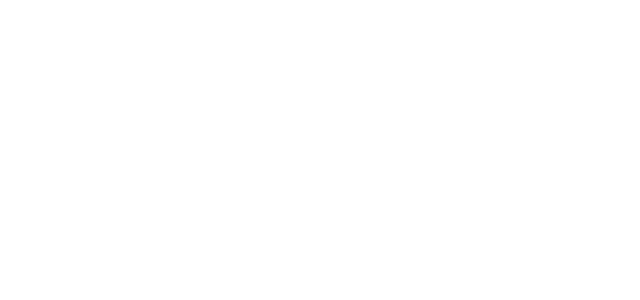
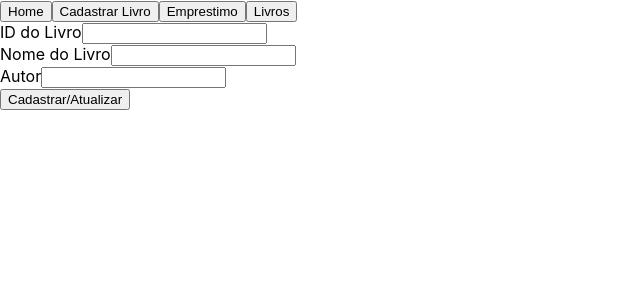
Before and after one commit to AlexandreRodriguesStrapasson/library_PW4, a React (Create React App) app in the folder library/: page /Atualiza_Livro in a window 1280 px wide. Before the commit this address had no page. Shown: the top 300 px of the page, without its empty margins (0-640 px from the left). Built offline with nearby package versions, Linux system fonts and the light colour scheme.

Commit message:
feat: developed the code to register the book

```diff
--- a/library/mock/db.json
+++ b/library/mock/db.json
@@ -1,7 +1,19 @@
 {
-    "books": [
-        {"id": 1,
-        "name": "Harry Potter",
-        "author": "J.K. Rowling"}
-    ]
+  "books": [
+    {
+      "id": "1",
+      "name": "Harry Potter",
+      "author": "J.K. Rowling"
+    },
+    {
+      "id": "12",
+      "name": "Dracula",
+      "author": "Bran Stolker"
+    },
+    {
+      "id": "123",
+      "name": "Senhor dos Anéis",
+      "author": "T"
+    }
+  ]
 }
--- a/library/package.json
+++ b/library/package.json
@@ -7,8 +7,10 @@
     "@testing-library/react": "^13.4.0",
     "@testing-library/user-event": "^13.5.0",
     "json-server": "^0.17.4",
+    "node-fetch": "^3.3.2",
     "react": "^18.2.0",
     "react-dom": "^18.2.0",
+    "react-icons": "^4.12.0",
     "react-router-dom": "^6.18.0",
     "react-scripts": "5.0.1",
     "web-vitals": "^2.1.4"
--- a/library/src/App.js
+++ b/library/src/App.js
@@ -1,7 +1,8 @@
 import { BrowserRouter, Routes, Route } from 'react-router-dom';
 import './App.css';
-import FormBook from './pages/formBook';
+import InputBook from './pages/inputBook';
 import Emprestimo from './pages/emprestimo';
+import UpdateBook from './pages/updateBook';
 import Home from './pages/home';
 import Books from './pages/books';
 
@@ -11,7 +12,8 @@ function App() {
     <BrowserRouter>
       <Routes>
         <Route path='/' element={<Home/>}></Route>
-        <Route path='/Cadastro_Livro' element={<FormBook/>}></Route>
+        <Route path='/Cadastro_Livro' element={<InputBook/>}></Route>
+        <Route path='/Atualiza_Livro' element={<UpdateBook/>}></Route>
         <Route path='/Emprestimo' element={<Emprestimo/>}></Route>
         <Route path='/Livros' element={<Books/>}></Route>
       </Routes>
--- a/library/src/pages/books.js
+++ b/library/src/pages/books.js
@@ -1,20 +1,58 @@
-import Navegador from "../components/navagador";
-import { fetchAllBooks } from "../api/fetchBooks";
-import { useEffect } from "react";
+import React, { useEffect, useState } from 'react';
+import { useNavigate } from 'react-router-dom';
+import Navegador from '../components/navagador';
+import { AiFillEdit, AiFillDelete } from 'react-icons/ai';
 
-function Books(){
-    useEffect(() => {
-        (async () => {
-            await fetchAllBooks()
+const Books = () => {
+  const [books, setBooks] = useState([]);
 
-        })()
-    }, [])
+  useEffect(() => {
+    const fetchData = async () => {
+      try {
+        const response = await fetch('http://localhost:3500/books');
+        if (!response.ok) {
+          throw new Error(`Erro ao buscar dados: ${response.statusText}`);
+        }
 
-    return(
-        <div>
-            <Navegador/>
-        </div>
-    )
-}
+        const data = await response.json();
+        setBooks(data);
+      } catch (error) {
+        console.error(error.message);
+      }
+    };
+
+    fetchData();
+  }, []);
+
+  const navigate = useNavigate();
+
+  const handleEditClick = (bookId) => {
+    const selectedBook = books.find((book) => book.id === bookId);
+    navigate('/Atualiza_Livro', { state: { bookData: selectedBook } });
+  };
+
+  return (
+    <div>
+      <Navegador />
+      <h2>Lista de Livros</h2>
+      <ul>
+        {books.map((book) => (
+          <li key={book.id}>
+            <strong>Nome: </strong>
+            {book.name}
+            <br />
+            <strong>Autor: </strong>
+            {book.author}
+            <br />
+            <strong>ID: </strong>
+            {book.id}
+            <AiFillEdit onClick={() => handleEditClick(book.id)} />
+            <AiFillDelete />
+          </li>
+        ))}
+      </ul>
+    </div>
+  );
+};
 
 export default Books;
--- a/library/src/pages/formBook.js
+++ /dev/null
@@ -1,27 +0,0 @@
-import Navegador from "../components/navagador";
-
-function FormBook(){
-    return(
-        <div>
-            <Navegador/>
-
-            <form>
-                <label>Nome do Livro
-                    <input type="text"/>
-                </label>
-
-                <br/>
-
-                <label>Código
-                    <input type="number"/>
-                </label>
-
-                <br/>
-
-                <button>Cadastrart</button>
-            </form>
-        </div>
-    )
-}
-
-export default FormBook;
--- a/library/src/pages/home.js
+++ b/library/src/pages/home.js
@@ -4,7 +4,8 @@ function Home(){
     return(
         <div>
             <Navegador/>
-            <p>Página Home</p>
+            <h1>Home Page</h1>
+            <p>Essa página vai ser usada para um apresentação do site</p>
         </div>
     )
 }
--- /dev/null
+++ b/library/src/pages/inputBook.js
@@ -0,0 +1,98 @@
+import { useState } from 'react';
+import Navegador from '../components/navagador';
+
+function InputBook() {
+  const [bookData, setBookData] = useState({
+    id: '',
+    name: '',
+    author: '',
+  });
+
+  const handleInputChange = (e) => {
+    const { name, value } = e.target;
+    setBookData({
+      ...bookData,
+      [name]: value,
+    });
+  };
+
+  const handleSubmit = async (e) => {
+    e.preventDefault();
+
+    try {
+      const response = await fetch('http://localhost:3500/books', {
+        method: 'POST',
+        headers: {
+          'Content-Type': 'application/json',
+        },
+        body: JSON.stringify({
+          id: bookData.id,
+          name: bookData.name,
+          author: bookData.author,
+        }),
+      });
+
+      if (response.ok) {
+        console.log('Livro cadastrado com sucesso!');
+        // Limpar os campos de input após o cadastro
+        setBookData({
+          id: '',
+          name: '',
+          author: '',
+        });
+      } else {
+        console.error('Erro ao cadastrar livro.');
+      }
+    } catch (error) {
+      console.error('Erro ao conectar com o servidor:', error);
+    }
+  };
+
+  return (
+    <div>
+      <Navegador />
+
+      <form onSubmit={handleSubmit}>
+        <label>
+          ID do Livro
+          <input
+            type="text"
+            name="id"
+            value={bookData.id}
+            onChange={handleInputChange}
+          />
+        </label>
+
+        <br />
+
+        <label>
+          Nome do Livro
+          <input
+            type="text"
+            name="name"
+            value={bookData.name}
+            onChange={handleInputChange}
+          />
+        </label>
+
+        <br />
+
+        <label>
+          Autor
+          <input
+            type="text"
+            name="author"
+            value={bookData.author}
+            onChange={handleInputChange}
+          />
+        </label>
+
+        <br />
+
+        <button type="submit">Cadastrar</button>
+      </form>
+    </div>
+  );
+}
+
+export default InputBook;
--- /dev/null
+++ b/library/src/pages/updateBook.js
@@ -0,0 +1,99 @@
+import { useState } from 'react';
+import Navegador from '../components/navagador';
+
+function FormBook() {
+  const [bookData, setBookData] = useState({
+    id: '',
+    name: '',
+    author: '',
+  });
+
+  const handleInputChange = (e) => {
+    const { name, value } = e.target;
+    setBookData({
+      ...bookData,
+      [name]: value,
+    });
+  };
+
+  const handleSubmit = async (e) => {
+    e.preventDefault();
+
+    try {
+      const response = await fetch(`http://localhost:3500/books/${bookData.id}`, {
+        method: 'PUT', // Use PUT para atualizar com o ID fornecido
+        headers: {
+          'Content-Type': 'application/json',
+        },
+        body: JSON.stringify({
+          name: bookData.name,
+          author: bookData.author,
+        }),
+      });
+
+      if (response.ok) {
+        console.log('Livro cadastrado/atualizado com sucesso!');
+        // Limpar os campos de input após o cadastro/atualização
+        setBookData({
+          id: '',
+          name: '',
+          author: '',
+        });
+      } else {
+        console.error('Erro ao cadastrar/atualizar livro.');
+      }
+    } catch (error) {
+      console.error('Erro ao conectar com o servidor:', error);
+    }
+  };
+
+
+
+  return (
+    <div>
+      <Navegador />
+
+      <form onSubmit={handleSubmit}>
+        <label>
+          ID do Livro
+          <input
+            type="text"
+            name="id"
+            value={bookData.id}
+            onChange={handleInputChange}
+          />
+        </label>
+
+        <br />
+
+        <label>
+          Nome do Livro
+          <input
+            type="text"
+            name="name"
+            value={bookData.name}
+            onChange={handleInputChange}
+          />
+        </label>
+
+        <br />
+
+        <label>
+          Autor
+          <input
+            type="text"
+            name="author"
+            value={bookData.author}
+            onChange={handleInputChange}
+          />
+        </label>
+
+        <br />
+
+        <button type="submit">Cadastrar/Atualizar</button>
+      </form>
+    </div>
+  );
+}
+
+export default FormBook;
```
Also changed, not shown: 1 other file (tests, documents, lock files or other folders).
